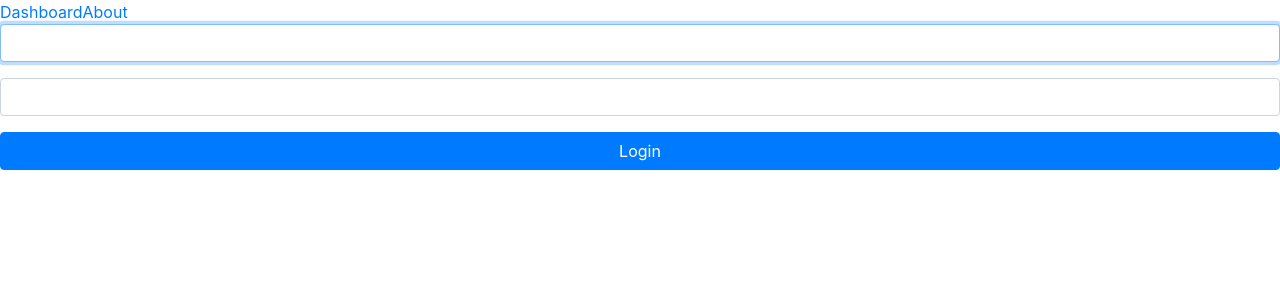
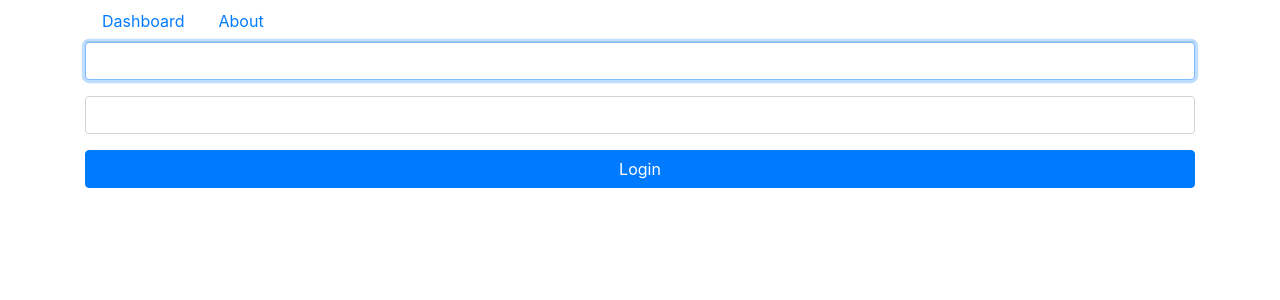
Before and after one commit to ksogata/DepressedPlatypusPerry, a React (Create React App) app: page / in a window 1280 px wide. Shown: the top 300 px of the page. Built offline with nearby package versions, Linux system fonts and the light colour scheme.

Commit message:
added reactstrap src and basic nav elements

```diff
--- a/package.json
+++ b/package.json
@@ -10,7 +10,8 @@
     "react-dom": "^16.8.5",
     "react-router": "^5.0.0",
     "react-router-dom": "^5.0.0",
-    "react-scripts": "2.1.8"
+    "react-scripts": "2.1.8",
+    "reactstrap": "^7.1.0"
   },
   "scripts": {
     "start": "react-scripts start",
--- a/src/App.js
+++ b/src/App.js
@@ -1,5 +1,6 @@
 import React, { Component } from 'react';
 import { Link, Route } from "react-router-dom";
+import { Container, Row, Col, Nav, NavItem, NavLink } from 'reactstrap';
 import Login from './components/login';
 import Dashboard from './components/dashboard';
 import About from './components/about';
@@ -8,17 +9,22 @@ import './App.css';
 class App extends Component {
   render() {
     return (
-      <div>
-        <nav>
-          <Link to="/dashboard">Dashboard</Link>
-          <Link to="/about">About</Link>
-        </nav>
-        <div>
-          <Route path="/dashboard" component={Dashboard} />
-          <Route path="/about" component={About} />
-        </div>
+      <Container>
+        <Nav tabs>
+          <NavItem>
+            <NavLink href="/dashboard">Dashboard</NavLink>
+          </NavItem>
+          <NavItem>
+            <NavLink href="/about">About</NavLink>
+          </NavItem>
+        </Nav>
+
+
+        <Route path="/dashboard" component={Dashboard} />
+        <Route path="/about" component={About} />
+
         <Login></Login>
-      </div>
+      </Container>
     );
   }
 }
```
